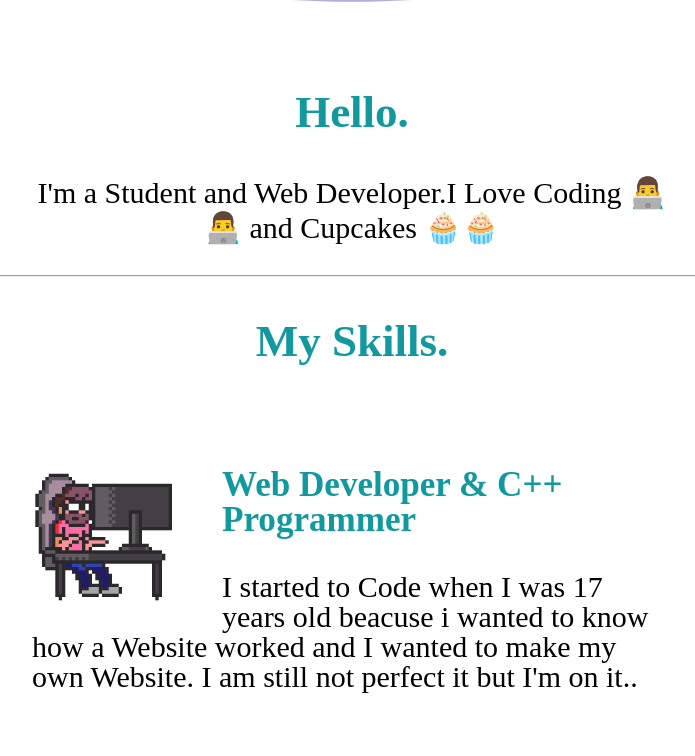
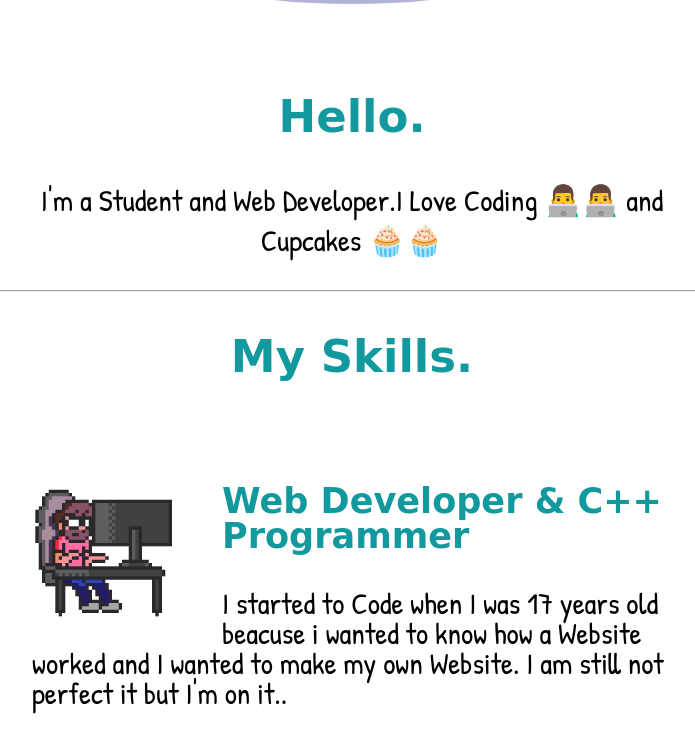
Before and after one commit to Xmaxiscool/fresh2, a plain HTML site: page index.html in a window 1280 px wide. Shown: the part 1104-1860 px from the top of the page, without its empty margins (288-983 px from the left). Drawn offline with Linux system fonts and the light colour scheme; a web font is replaced by a local one.

Commit message:
Update style.css

```diff
--- a/css/style.css
+++ b/css/style.css
@@ -1,7 +1,7 @@
 body{
   text-align: center;
   margin: 0;
-
+font-family: 'Patrick Hand', cursive;
   font-size: 30px;
 }
 .allinone{
@@ -18,6 +18,7 @@ color:#000000;
 
 h3,h2 {
   color: #11999e;
+    font-family: cursive;
 
 }
 .pp{
```
